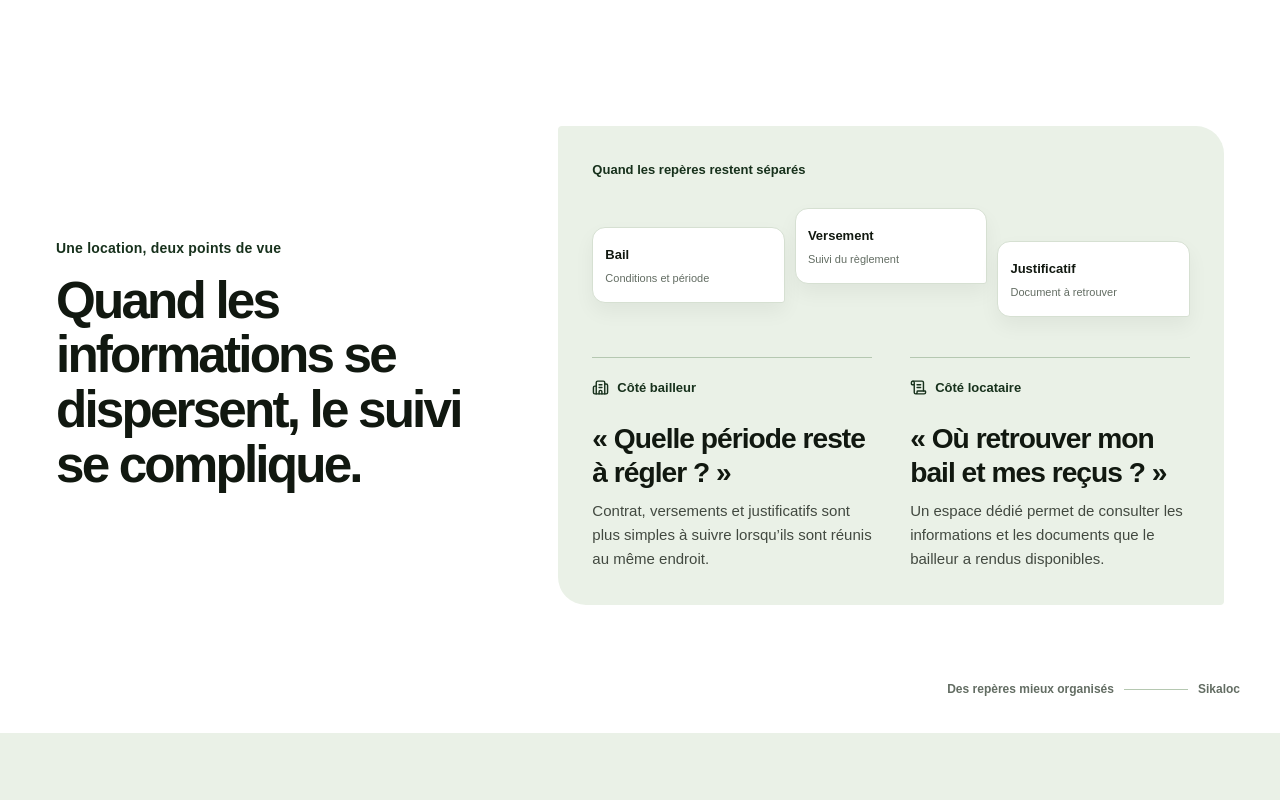
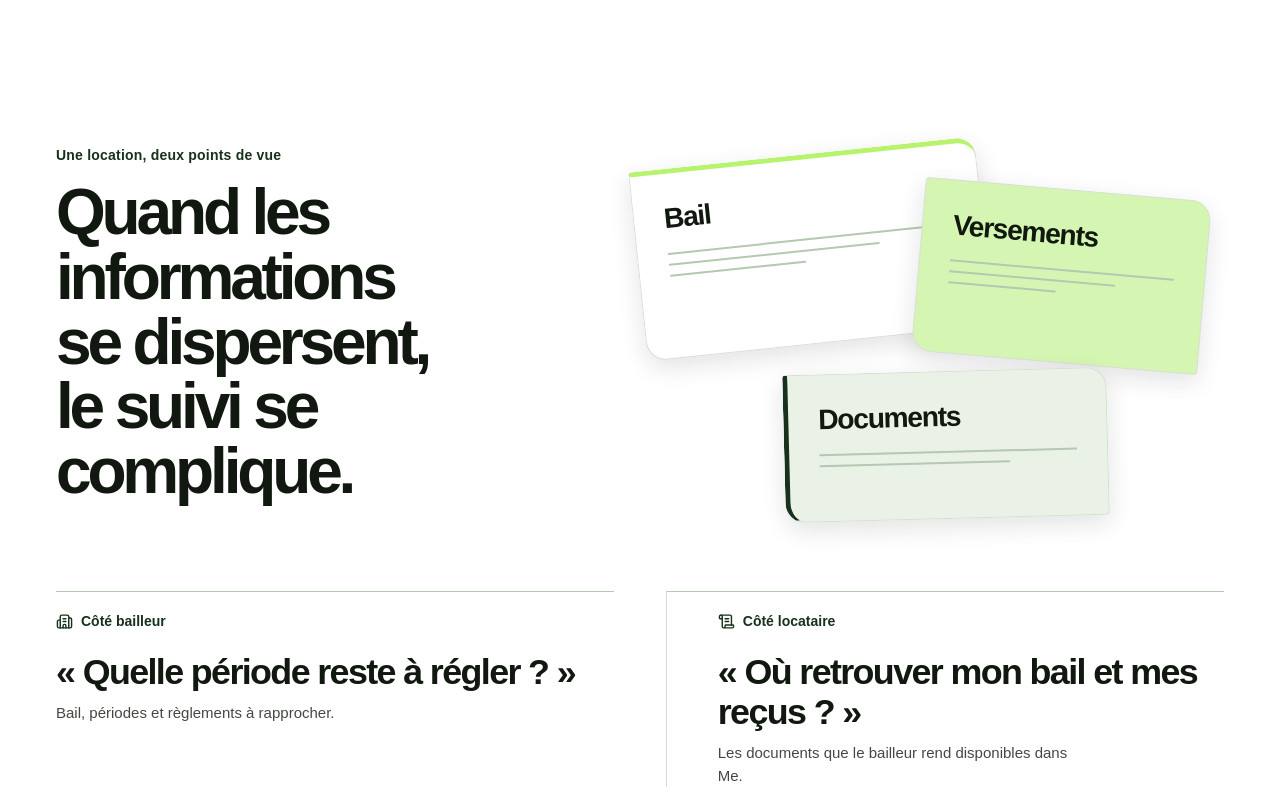
Before and after one commit to gtoflimimael-svg/sikaloc, a Next.js app: page / in a window 1280 px wide. Shown: the part 1440-2240 px from the top of the page. Built offline with nearby package versions, Linux system fonts and the light colour scheme; no server answers; a web font is replaced by a local one.

Commit message:
Refondre la section problème de l’accueil

```diff
--- a/src/app/globals.css
+++ b/src/app/globals.css
@@ -1613,26 +1613,31 @@
     :root:not([data-theme='clair']) .home-hero .home-hero-secondary:hover { background: rgb(255 255 255 / .12); }
   }
 
-  .home-problem-section { position: relative; padding: clamp(68px, 9vw, 120px) clamp(20px, 5vw, 56px) clamp(86px, 10vw, 132px); background: var(--color-canvas); }
-  .home-problem-layout { display: grid; grid-template-columns: minmax(0, .78fr) minmax(0, 1.22fr); align-items: center; gap: clamp(32px, 6vw, 82px); }
-  .home-problem-scene { min-width: 0; padding: clamp(20px, 3vw, 34px); border-radius: 4px 28px 4px 28px; background: var(--color-canvas-soft); }
-  .home-problem-scene-caption { margin: 0; color: var(--color-ink-deep); font-size: 13px; font-weight: 700; }
-  .home-problem-fragments { position: relative; display: grid; grid-template-columns: repeat(3, minmax(0, 1fr)); align-items: center; gap: 10px; min-height: 135px; margin: 18px 0 24px; }
-  .home-problem-fragment { position: relative; display: grid; min-height: 76px; align-content: center; gap: 6px; padding: 12px; border: 1px solid var(--color-hairline); border-radius: 13px 13px 3px 13px; background: var(--color-canvas); box-shadow: 0 9px 20px rgb(17 24 16 / .05); }
-  .home-problem-fragment:nth-child(2) { transform: translateY(-19px); }
-  .home-problem-fragment:nth-child(3) { transform: translateY(14px); }
-  .home-problem-fragment strong { color: var(--color-ink); font-size: 13px; }
-  .home-problem-fragment span { color: var(--color-mute); font-size: 11px; line-height: 1.35; }
+  .home-problem-section { position: relative; padding: clamp(76px, 9vw, 124px) clamp(20px, 5vw, 56px) clamp(90px, 10vw, 136px); background: var(--color-canvas); }
+  .home-problem-layout { display: grid; grid-template-columns: minmax(0, .88fr) minmax(0, 1.12fr); align-items: center; column-gap: clamp(32px, 6vw, 82px); row-gap: clamp(38px, 6vw, 68px); }
+  .home-problem-heading { min-width: 0; }
+  .home-section-title.home-problem-title { max-width: 12ch; font-size: clamp(44px, 5vw, 72px); letter-spacing: -.065em; line-height: 1.01; }
+  .home-problem-scene { min-width: 0; }
+  .home-problem-fragments { position: relative; width: min(100%, 620px); height: clamp(320px, 31vw, 410px); margin-inline: auto; }
+  .home-problem-fragment { position: absolute; display: grid; align-content: start; gap: 18px; padding: clamp(20px, 2.4vw, 30px); border: 1px solid var(--color-hairline); border-radius: 4px 20px 4px 20px; background: var(--color-surface-card); box-shadow: var(--shadow-elevated, 0 18px 38px rgb(17 24 16 / .09)); }
+  .home-problem-fragment strong { color: var(--color-ink); font-family: var(--font-display); font-size: clamp(20px, 2.2vw, 29px); font-weight: 750; letter-spacing: -.045em; line-height: 1.1; }
+  .home-problem-fragment--lease { top: 7%; left: 4%; z-index: 1; width: 57%; min-height: 190px; border-top: 5px solid var(--color-primary); transform: rotate(-6deg); }
+  .home-problem-fragment--payments { top: 16%; right: 3%; z-index: 2; width: 47%; min-height: 174px; background: var(--color-primary-neutral); transform: rotate(5deg); }
+  .home-problem-fragment--documents { bottom: 1%; left: 28%; z-index: 3; width: 53%; min-height: 148px; border-left: 5px solid var(--color-ink-deep); background: var(--color-canvas-soft); transform: rotate(-1.5deg); }
+  .home-problem-fragment-lines { display: grid; gap: 9px; margin-top: auto; }
+  .home-problem-fragment-lines i { display: block; width: 100%; height: 2px; border-radius: 2px; background: var(--color-hairline-strong); }
+  .home-problem-fragment-lines i:nth-child(2) { width: 74%; }
+  .home-problem-fragment-lines i:nth-child(3) { width: 48%; }
   .home-section-label { margin: 0 0 14px; color: var(--color-ink-deep); font-size: 14px; font-weight: 700; letter-spacing: .015em; }
   .home-section-title { max-width: 760px; margin: 0; color: var(--color-ink); font-family: var(--font-display); font-size: clamp(32px, 4vw, 54px); font-weight: 800; letter-spacing: -.055em; line-height: 1.07; text-wrap: balance; }
   .home-section-intro { max-width: 490px; margin: 16px 0 0; color: var(--color-body); font-size: 17px; line-height: 1.65; }
-  .home-perspectives { display: grid; grid-template-columns: repeat(2, minmax(0, 1fr)); gap: clamp(18px, 3vw, 38px); }
-  .home-perspective { min-width: 0; padding: 20px 0 0; border-top: 1px solid var(--color-hairline-strong); }
+  .home-perspectives { display: grid; grid-column: 1 / -1; grid-template-columns: repeat(2, minmax(0, 1fr)); gap: clamp(22px, 4vw, 52px); }
+  .home-perspective { min-width: 0; padding: 19px 0 0; border-top: 1px solid var(--color-hairline-strong); }
   .home-perspective--owner { border-left: 0; }
-  .home-perspective--tenant { border-left: 0; }
-  .home-perspective-role { display: inline-flex; align-items: center; gap: 8px; color: var(--color-ink-deep); font-size: 13px; font-weight: 700; }
-  .home-perspective-question { margin: 18px 0 0; color: var(--color-ink); font-family: var(--font-display); font-size: clamp(21px, 2.2vw, 29px); font-weight: 700; letter-spacing: -.035em; line-height: 1.2; }
-  .home-perspective-copy { max-width: 52ch; margin: 9px 0 0; color: var(--color-body); font-size: 15px; line-height: 1.6; }
+  .home-perspective--tenant { padding-left: clamp(22px, 4vw, 52px); border-left: 1px solid var(--color-hairline); }
+  .home-perspective-role { display: inline-flex; align-items: center; gap: 8px; color: var(--color-ink-deep); font-size: 14px; font-weight: 700; }
+  .home-perspective-question { max-width: 32ch; margin: 14px 0 0; color: var(--color-ink); font-family: var(--font-display); font-size: clamp(24px, 2.8vw, 36px); font-weight: 750; letter-spacing: -.045em; line-height: 1.12; }
+  .home-perspective-copy { max-width: 44ch; margin: 9px 0 0; color: var(--color-body); font-size: 15px; line-height: 1.55; }
   .home-problem-bridge { position: absolute; right: max(20px, calc((100vw - 1200px) / 2)); bottom: 34px; display: flex; align-items: center; gap: 10px; color: var(--color-mute); font-size: 12px; font-weight: 600; }
   .home-bridge-line { width: 64px; height: 1px; background: var(--color-hairline-strong); }
 
@@ -1824,6 +1829,13 @@
   .home-find-live form.find-filters--compact.block { display: grid; }
 }
 
+@media (max-width: 900px) {
+  .home-problem-layout { grid-template-columns: minmax(0, 1fr); row-gap: 30px; }
+  .home-problem-heading { max-width: 760px; }
+  .home-section-title.home-problem-title { max-width: 16ch; }
+  .home-problem-fragments { height: clamp(320px, 42vw, 390px); }
+}
+
 @media (max-width: 760px) {
   .home-hero-inner { padding: 44px 20px 0; }
   .home-hero--clair .home-kicker { margin-bottom: 21px; }
@@ -1831,11 +1843,15 @@
   .home-hero--clair .home-hero-description { max-width: 58ch; margin-top: 20px; }
   .home-hero-art { width: min(100%, 820px); margin-top: 19px; }
   .home-problem-layout { grid-template-columns: minmax(0, 1fr); gap: 26px; }
+  .home-section-title.home-problem-title { max-width: 18ch; font-size: clamp(38px, 10vw, 50px); }
   .home-problem-bridge { right: 20px; bottom: 28px; }
-  .home-problem-fragments { grid-template-columns: repeat(2, minmax(0, 1fr)); }
-  .home-problem-fragment:nth-child(2), .home-problem-fragment:nth-child(3) { transform: none; }
-  .home-problem-fragment:nth-child(3) { grid-column: 1 / -1; }
+  .home-problem-fragments { display: grid; grid-template-columns: repeat(2, minmax(0, 1fr)); height: auto; gap: 12px; }
+  .home-problem-fragment { position: relative; inset: auto; width: auto; min-height: 120px; padding: 16px; transform: none; }
+  .home-problem-fragment strong { font-size: clamp(18px, 5vw, 21px); }
+  .home-problem-fragment--lease { grid-column: 1 / -1; }
   .home-perspectives { grid-template-columns: minmax(0, 1fr); gap: 18px; }
+  .home-perspective--tenant { padding-left: 0; border-left: 0; }
+  .home-perspective-question { font-size: clamp(23px, 7vw, 30px); }
   .home-spaces-heading { grid-template-columns: minmax(0, 1fr); gap: 12px; }
   .home-spaces-heading .home-section-intro { margin: 0; }
   .home-space-grid { grid-template-columns: minmax(0, 1fr); gap: 14px; margin-top: 32px; }
--- a/src/app/page.tsx
+++ b/src/app/page.tsx
@@ -279,40 +279,43 @@ export default async function PageAccueil() {
           <div className="home-problem-layout mx-auto max-w-[1200px]">
             <div className="home-problem-heading">
               <p className="home-section-label">Une location, deux points de vue</p>
-              <h2 className="home-section-title">
+              <h2 className="home-section-title home-problem-title">
                 Quand les informations se dispersent, le suivi se complique.
               </h2>
             </div>
 
             <div className="home-problem-scene">
-              <p className="home-problem-scene-caption">Quand les repères restent séparés</p>
-              <div className="home-problem-fragments" aria-hidden="true">
-                <div className="home-problem-fragment"><strong>Bail</strong><span>Conditions et période</span></div>
-                <div className="home-problem-fragment"><strong>Versement</strong><span>Suivi du règlement</span></div>
-                <div className="home-problem-fragment"><strong>Justificatif</strong><span>Document à retrouver</span></div>
+              <div className="home-problem-fragments">
+                <div className="home-problem-fragment home-problem-fragment--lease">
+                  <strong>Bail</strong>
+                  <span className="home-problem-fragment-lines" aria-hidden="true"><i /><i /><i /></span>
                 </div>
+                <div className="home-problem-fragment home-problem-fragment--payments">
+                  <strong>Versements</strong>
+                  <span className="home-problem-fragment-lines" aria-hidden="true"><i /><i /><i /></span>
+                </div>
+                <div className="home-problem-fragment home-problem-fragment--documents">
+                  <strong>Documents</strong>
+                  <span className="home-problem-fragment-lines" aria-hidden="true"><i /><i /></span>
+                </div>
+              </div>
+            </div>
+
             <div className="home-perspectives">
               <article className="home-perspective home-perspective--owner">
                 <span className="home-perspective-role">
                   <Building2 size={17} aria-hidden="true" /> Côté bailleur
                 </span>
                 <p className="home-perspective-question">« Quelle période reste à régler ? »</p>
-                  <p className="home-perspective-copy">
-                    Contrat, versements et justificatifs sont plus simples à suivre
-                    lorsqu’ils sont réunis au même endroit.
-                  </p>
+                <p className="home-perspective-copy">Bail, périodes et règlements à rapprocher.</p>
               </article>
               <article className="home-perspective home-perspective--tenant">
                 <span className="home-perspective-role">
                   <ScrollText size={17} aria-hidden="true" /> Côté locataire
                 </span>
                 <p className="home-perspective-question">« Où retrouver mon bail et mes reçus ? »</p>
-                  <p className="home-perspective-copy">
-                    Un espace dédié permet de consulter les informations et les
-                    documents que le bailleur a rendus disponibles.
-                  </p>
+                <p className="home-perspective-copy">Les documents que le bailleur rend disponibles dans Me.</p>
               </article>
-              </div>
             </div>
           </div>
           <div aria-hidden="true" className="home-problem-bridge">
```
Lines whose indentation alone changed are shown as unchanged.
